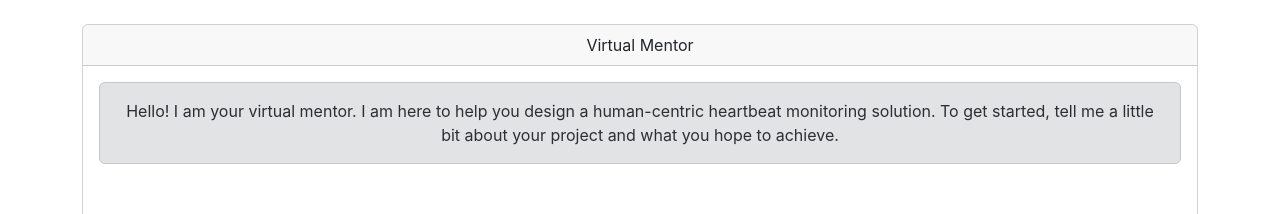
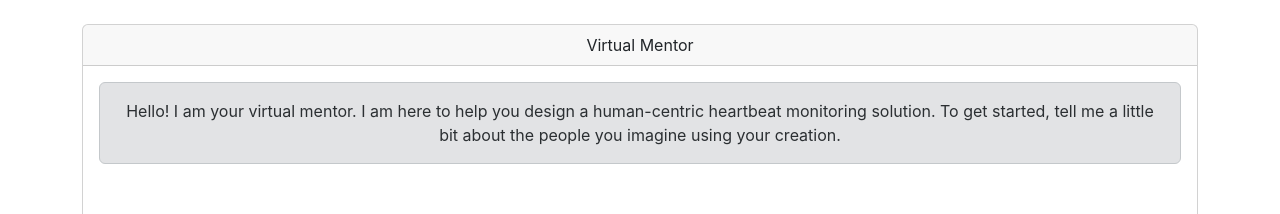
Before and after one commit to boysbytes/virtual-mentor, a React (Create React App) app: page / in a window 1280 px wide. Shown: the top 214 px of the page. Built offline with nearby package versions, Linux system fonts and the light colour scheme.

Commit message:
Update prompt.

```diff
--- a/src/Chatbot.tsx
+++ b/src/Chatbot.tsx
@@ -14,7 +14,7 @@ const Chatbot: React.FC = () => {
   useEffect(() => {
     // Add the initial bot message when the component mounts
     setMessages([
-      { text: 'Hello! I am your virtual mentor. I am here to help you design a human-centric heartbeat monitoring solution. To get started, tell me a little bit about your project and what you hope to achieve.', sender: 'bot' }
+      { text: 'Hello! I am your virtual mentor. I am here to help you design a human-centric heartbeat monitoring solution. To get started, tell me a little bit about the people you imagine using your creation.', sender: 'bot' }
     ]);
   }, []);
 
```
